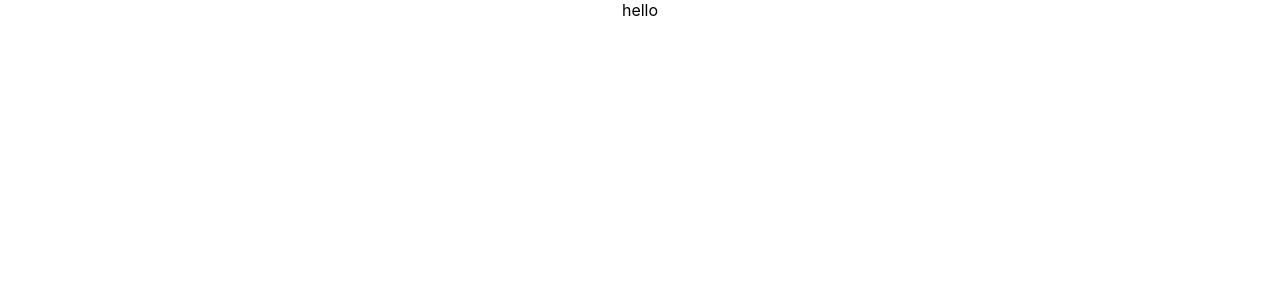
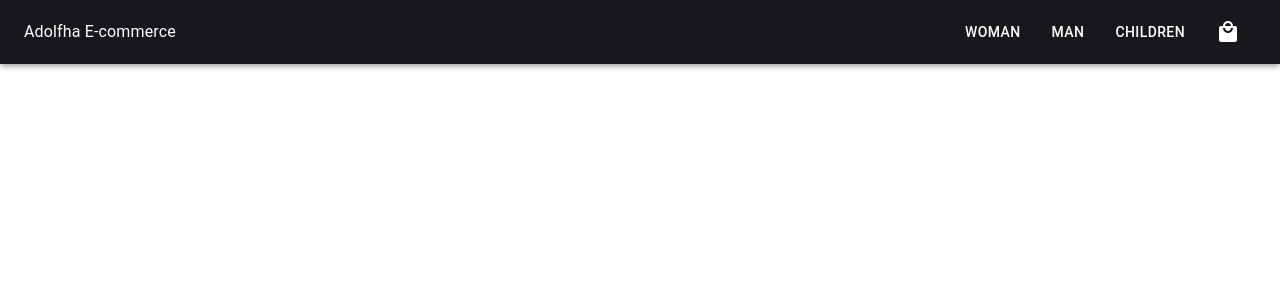
Before and after one commit to bsrakts/adolfha-ecommerce, a React (Create React App) app: page / in a window 1280 px wide. Shown: the top 300 px of the page. Built offline with nearby package versions, Linux system fonts and the light colour scheme; no server answers.

Commit message:
feat: navbar

```diff
--- a/package.json
+++ b/package.json
@@ -5,11 +5,13 @@
   "dependencies": {
     "@emotion/react": "^11.11.0",
     "@emotion/styled": "^11.11.0",
+    "@mui/icons-material": "^5.11.16",
     "@mui/material": "^5.13.3",
     "@testing-library/jest-dom": "^5.16.5",
     "@testing-library/react": "^13.4.0",
     "@testing-library/user-event": "^13.5.0",
     "axios": "^1.4.0",
+    "material-ui-popup-state": "^5.0.9",
     "react": "^18.2.0",
     "react-dom": "^18.2.0",
     "react-scripts": "5.0.1",
--- a/src/App.js
+++ b/src/App.js
@@ -1,11 +1,15 @@
 
 import './App.css';
+import Navbar from './components/navbar';
+import { GlobalProvider } from './contexts/globalState';
 
 function App() {
   return (
-    <div className="App">
-      hello
+    <GlobalProvider>
+      <div className="App">
+      <Navbar/>
     </div>
+    </GlobalProvider>
   );
 }
 
--- /dev/null
+++ b/src/components/navbar/index.js
@@ -0,0 +1,70 @@
+/* eslint-disable jsx-a11y/anchor-is-valid */
+import React from 'react'
+import { AppBar, Button, ButtonGroup, Menu, MenuItem, Toolbar, Typography } from '@mui/material';
+import { Menu as MenuIcon,LocalMall as LocalMallIcon } from '@mui/icons-material';
+import PopupState, { bindMenu, bindTrigger } from 'material-ui-popup-state';
+import './style.css'
+
+const Navbar = () => {
+
+
+  const logo = (
+    <Typography color={'white'} noWrap>
+      Adolfha E-commerce
+    </Typography>
+  )
+
+  const menuItems = (
+    <>
+      <ButtonGroup>
+        <Button variant='Woman'>
+          Woman
+        </Button>
+        <Button variant='Man'>
+          Man
+        </Button>
+        <Button variant='Man'>
+          Children
+        </Button>
+        <Button variant='icon'>
+          <LocalMallIcon />
+        </Button>
+      </ButtonGroup>
+    </>
+  )
+
+  return (
+    <div>
+      <AppBar position="sticky" className='appBar'>
+        <Toolbar>
+          {logo}
+          <div style={{ marginLeft: 'auto' }}>
+            <div className='menu'>
+              {menuItems}
+            </div>
+            {/* mobileMenu */}
+            <div className='mobileMenu'>
+              <PopupState variant="popover" popupId="demo-popup-menu">
+              {(popupState) => (
+                <React.Fragment>
+                  <Button variant='' {...bindTrigger(popupState)}>
+                    <MenuIcon />
+                  </Button>
+                  <Menu {...bindMenu(popupState)}>
+                    <MenuItem onClick={popupState.close}>Woman</MenuItem>
+                    <MenuItem onClick={popupState.close}>Man</MenuItem>
+                    <MenuItem onClick={popupState.close}>Children</MenuItem>
+                    <MenuItem onClick={popupState.close} style={{"border-top" : "1px solid #18181c"}}><LocalMallIcon /> Basket</MenuItem>
+                  </Menu>
+                </React.Fragment>
+              )}
+            </PopupState>
+            </div>
+          </div>
+        </Toolbar>
+      </AppBar>
+    </div>
+  )
+}
+
+export default Navbar
--- /dev/null
+++ b/src/components/navbar/style.css
@@ -0,0 +1,24 @@
+.appBar{
+  background-color: #18181c !important;
+}
+
+
+@media only screen and (max-width:960px){
+  .mobileMenu{
+  display:block;
+}
+  .menu{
+  display:none;
+}
+}
+
+@media only screen and (min-width:960px){
+  .menu{
+  display:flex;
+  justify-content: end;
+}
+
+.mobileMenu{
+  display:none;
+}
+}
--- a/src/contexts/globalState.js
+++ b/src/contexts/globalState.js
@@ -22,8 +22,10 @@ export const GlobalProvider = (props) => {
     fetchProductsData()
   }, []);
 
+  console.log(products, "products")
+
   return (
-    <GlobalState.Provider>
+    <GlobalState.Provider value={products}>
     {props.children}
   </GlobalState.Provider>
   )
```
Also changed, not shown: 1 other file (tests, documents, lock files or other folders).
